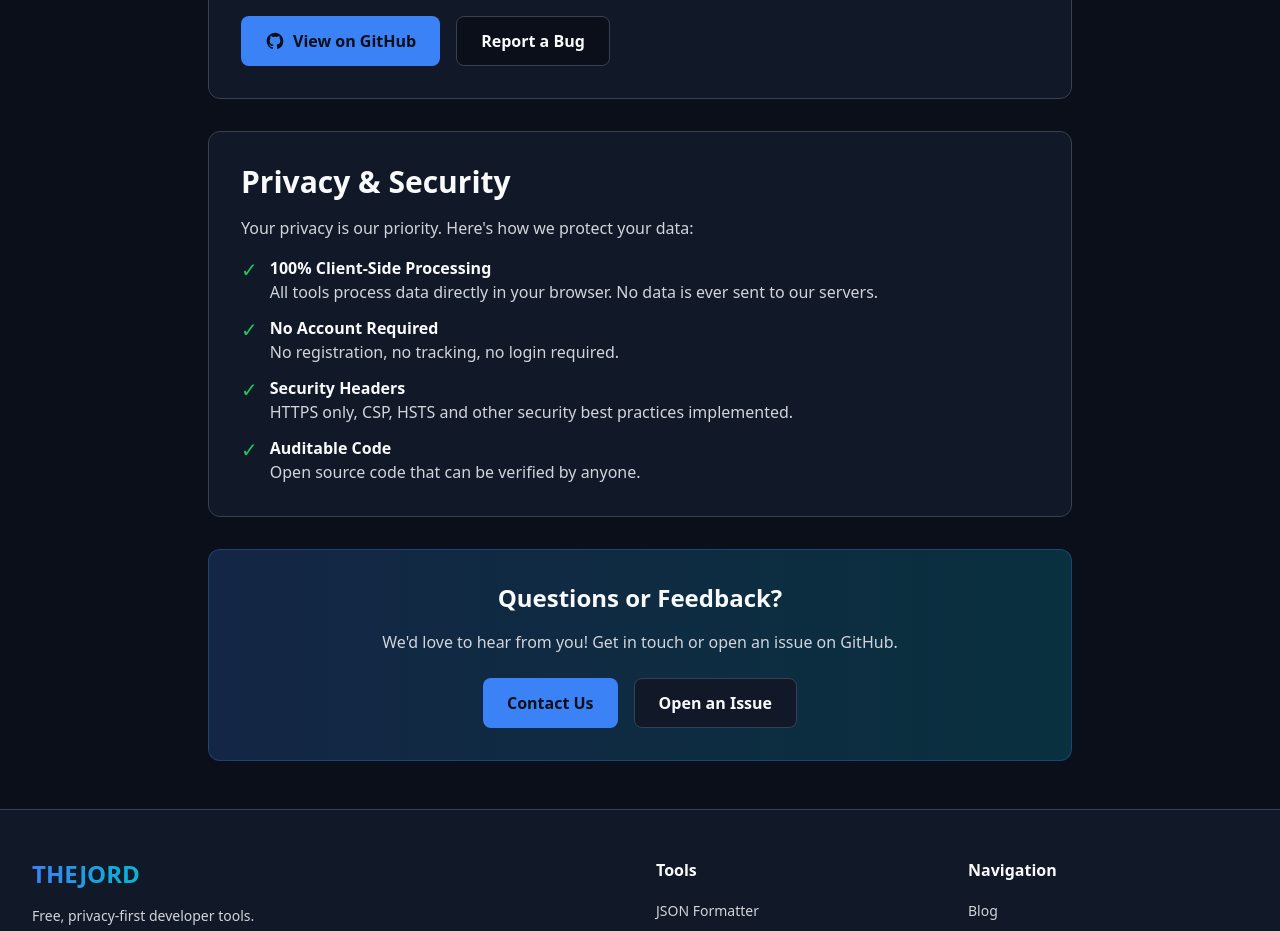
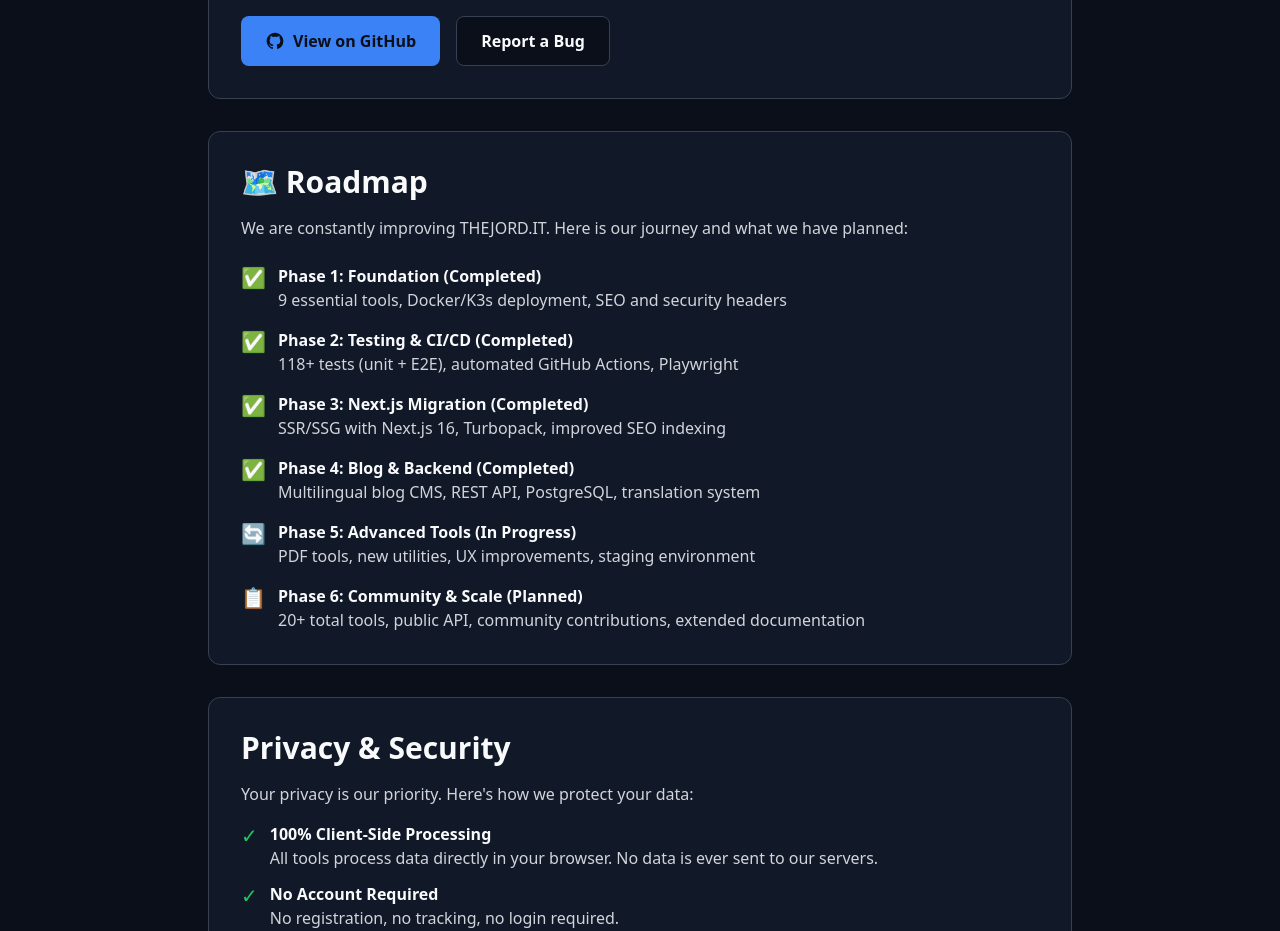
Before and after one commit to thejord-it/thejord-web, a Next.js app: page /en/about in a window 1280 px wide. Shown: the part 1300-2231 px from the top of the page. Built offline with nearby package versions, Linux system fonts and the light colour scheme; no server answers.

Commit message:
Add roadmap, update changelog, enable Google Analytics
- Add roadmap section to About page (6 phases, bilingual)
- Add v2.1.0 to changelog (K8s deploy, API proxy, blog, GA)
- Update changelog summary table with new version
- Add NEXT_PUBLIC_GA_MEASUREMENT_ID to Dockerfile

```diff
--- a/app/[locale]/about/page.tsx
+++ b/app/[locale]/about/page.tsx
@@ -134,6 +134,98 @@ export default function About() {
           </div>
         </section>
 
+        {/* Roadmap Section */}
+        <section className="bg-bg-dark border border-border rounded-xl p-4 md:p-8 mb-4 md:mb-8">
+          <h2 className="text-2xl md:text-3xl font-bold mb-3 md:mb-4 text-text-primary">
+            {locale === 'it' ? '🗺️ Roadmap' : '🗺️ Roadmap'}
+          </h2>
+          <p className="text-text-secondary mb-4 md:mb-6">
+            {locale === 'it'
+              ? 'Stiamo costantemente migliorando THEJORD.IT. Ecco il nostro percorso e cosa abbiamo in programma:'
+              : 'We are constantly improving THEJORD.IT. Here is our journey and what we have planned:'}
+          </p>
+          <div className="space-y-4">
+            <div className="flex items-start gap-3">
+              <span className="text-green-500 text-xl">✅</span>
+              <div>
+                <strong className="text-text-primary">
+                  {locale === 'it' ? 'Fase 1: Foundation (Completata)' : 'Phase 1: Foundation (Completed)'}
+                </strong>
+                <p className="text-text-secondary">
+                  {locale === 'it'
+                    ? '9 strumenti essenziali, deployment Docker/K3s, SEO e security headers'
+                    : '9 essential tools, Docker/K3s deployment, SEO and security headers'}
+                </p>
+              </div>
+            </div>
+            <div className="flex items-start gap-3">
+              <span className="text-green-500 text-xl">✅</span>
+              <div>
+                <strong className="text-text-primary">
+                  {locale === 'it' ? 'Fase 2: Testing & CI/CD (Completata)' : 'Phase 2: Testing & CI/CD (Completed)'}
+                </strong>
+                <p className="text-text-secondary">
+                  {locale === 'it'
+                    ? '118+ test (unit + E2E), GitHub Actions automatizzato, Playwright'
+                    : '118+ tests (unit + E2E), automated GitHub Actions, Playwright'}
+                </p>
+              </div>
+            </div>
+            <div className="flex items-start gap-3">
+              <span className="text-green-500 text-xl">✅</span>
+              <div>
+                <strong className="text-text-primary">
+                  {locale === 'it' ? 'Fase 3: Next.js Migration (Completata)' : 'Phase 3: Next.js Migration (Completed)'}
+                </strong>
+                <p className="text-text-secondary">
+                  {locale === 'it'
+                    ? 'SSR/SSG con Next.js 16, Turbopack, migliore indicizzazione SEO'
+                    : 'SSR/SSG with Next.js 16, Turbopack, improved SEO indexing'}
+                </p>
+              </div>
+            </div>
+            <div className="flex items-start gap-3">
+              <span className="text-green-500 text-xl">✅</span>
+              <div>
+                <strong className="text-text-primary">
+                  {locale === 'it' ? 'Fase 4: Blog & Backend (Completata)' : 'Phase 4: Blog & Backend (Completed)'}
+                </strong>
+                <p className="text-text-secondary">
+                  {locale === 'it'
+                    ? 'CMS blog multilingue, API REST, PostgreSQL, sistema di traduzione'
+                    : 'Multilingual blog CMS, REST API, PostgreSQL, translation system'}
+                </p>
+              </div>
+            </div>
+            <div className="flex items-start gap-3">
+              <span className="text-blue-500 text-xl">🔄</span>
+              <div>
+                <strong className="text-text-primary">
+                  {locale === 'it' ? 'Fase 5: Advanced Tools (In corso)' : 'Phase 5: Advanced Tools (In Progress)'}
+                </strong>
+                <p className="text-text-secondary">
+                  {locale === 'it'
+                    ? 'PDF tools, nuovi strumenti, miglioramenti UX, ambiente staging'
+                    : 'PDF tools, new utilities, UX improvements, staging environment'}
+                </p>
+              </div>
+            </div>
+            <div className="flex items-start gap-3">
+              <span className="text-gray-500 text-xl">📋</span>
+              <div>
+                <strong className="text-text-primary">
+                  {locale === 'it' ? 'Fase 6: Community & Scale (Pianificata)' : 'Phase 6: Community & Scale (Planned)'}
+                </strong>
+                <p className="text-text-secondary">
+                  {locale === 'it'
+                    ? '20+ tool totali, API pubblica, contributi community, documentazione estesa'
+                    : '20+ total tools, public API, community contributions, extended documentation'}
+                </p>
+              </div>
+            </div>
+          </div>
+        </section>
+
         {/* Privacy & Security Section */}
         <section className="bg-bg-dark border border-border rounded-xl p-4 md:p-8 mb-4 md:mb-8">
           <h2 className="text-2xl md:text-3xl font-bold mb-3 md:mb-4 text-text-primary">{t('privacy.title')}</h2>
--- a/app/[locale]/changelog/page.tsx
+++ b/app/[locale]/changelog/page.tsx
@@ -44,13 +44,81 @@ export default function Changelog() {
           </p>
         </div>
 
+        {/* Version 2.1.0 - Kubernetes Deployment */}
+        <div className="mb-12">
+          <div className="flex items-center gap-4 mb-6">
+            <div className="bg-primary px-4 py-2 rounded-lg">
+              <span className="text-white font-bold text-lg">v2.1.0</span>
+            </div>
+            <span className="text-text-muted">{formatDate('2025-12-01')}</span>
+            <span className="bg-blue-900/30 text-blue-400 px-3 py-1 rounded-full text-sm font-semibold">
+              {locale === 'it' ? 'Produzione' : 'Production'}
+            </span>
+          </div>
+
+          <div className="bg-bg-dark rounded-xl border border-border p-6 mb-6">
+            <h3 className="text-2xl font-bold mb-4 text-green-400 flex items-center gap-2">
+              ✨ {locale === 'it' ? 'Deploy Kubernetes e Miglioramenti' : 'Kubernetes Deploy & Improvements'}
+            </h3>
+            <ul className="space-y-3 text-text-secondary">
+              <li className="flex items-start gap-3">
+                <span className="text-green-400 mt-1">●</span>
+                <div>
+                  <strong className="text-text-primary">{locale === 'it' ? 'Infrastruttura Kubernetes' : 'Kubernetes Infrastructure'}</strong>
+                  <ul className="text-sm mt-1 space-y-1 ml-4">
+                    <li>• {locale === 'it' ? 'Deploy su cluster K3s con 2 repliche' : 'Deploy on K3s cluster with 2 replicas'}</li>
+                    <li>• {locale === 'it' ? 'Cloudflare Tunnel per ingress sicuro' : 'Cloudflare Tunnel for secure ingress'}</li>
+                    <li>• {locale === 'it' ? 'PostgreSQL in container Docker dedicato' : 'PostgreSQL in dedicated Docker container'}</li>
+                    <li>• CI/CD {locale === 'it' ? 'con GitHub Actions e self-hosted runner' : 'with GitHub Actions and self-hosted runner'}</li>
+                  </ul>
+                </div>
+              </li>
+              <li className="flex items-start gap-3">
+                <span className="text-green-400 mt-1">●</span>
+                <div>
+                  <strong className="text-text-primary">{locale === 'it' ? 'API Proxy Pattern' : 'API Proxy Pattern'}</strong>
+                  <p className="text-sm mt-1">
+                    {locale === 'it'
+                      ? 'Backend API interno non esposto pubblicamente. Tutte le chiamate passano attraverso Next.js API routes per maggiore sicurezza.'
+                      : 'Internal backend API not publicly exposed. All calls go through Next.js API routes for enhanced security.'}
+                  </p>
+                </div>
+              </li>
+              <li className="flex items-start gap-3">
+                <span className="text-green-400 mt-1">●</span>
+                <div>
+                  <strong className="text-text-primary">{locale === 'it' ? 'Blog Multilingue Completo' : 'Complete Multilingual Blog'}</strong>
+                  <ul className="text-sm mt-1 space-y-1 ml-4">
+                    <li>• 6 {locale === 'it' ? 'articoli in italiano' : 'articles in Italian'}</li>
+                    <li>• 6 {locale === 'it' ? 'articoli in inglese' : 'articles in English'}</li>
+                    <li>• {locale === 'it' ? 'Sistema di traduzione collegato tra lingue' : 'Translation system linked between languages'}</li>
+                    <li>• {locale === 'it' ? 'Icone per ogni articolo' : 'Icons for each article'}</li>
+                  </ul>
+                </div>
+              </li>
+              <li className="flex items-start gap-3">
+                <span className="text-green-400 mt-1">●</span>
+                <div>
+                  <strong className="text-text-primary">Google Analytics & SEO</strong>
+                  <ul className="text-sm mt-1 space-y-1 ml-4">
+                    <li>• Google Analytics 4 {locale === 'it' ? 'integrato' : 'integrated'}</li>
+                    <li>• Sitemap.xml {locale === 'it' ? 'dinamica con tutti i blog post' : 'dynamic with all blog posts'}</li>
+                    <li>• Robots.txt {locale === 'it' ? 'ottimizzato' : 'optimized'}</li>
+                    <li>• hreflang {locale === 'it' ? 'per SEO multilingue' : 'for multilingual SEO'}</li>
+                  </ul>
+                </div>
+              </li>
+            </ul>
+          </div>
+        </div>
+
         {/* Version 2.0.0 - Next.js Migration */}
         <div className="mb-12">
           <div className="flex items-center gap-4 mb-6">
-            <div className="bg-primary px-4 py-2 rounded-lg">
+            <div className="bg-secondary px-4 py-2 rounded-lg">
               <span className="text-white font-bold text-lg">v2.0.0</span>
             </div>
-            <span className="text-text-muted">{formatDate('2025-01-20')}</span>
+            <span className="text-text-muted">{formatDate('2025-11-18')}</span>
             <span className="bg-purple-900/30 text-purple-400 px-3 py-1 rounded-full text-sm font-semibold">
               {t('majorUpdate')}
             </span>
@@ -310,11 +378,22 @@ export default function Changelog() {
               <tbody className="divide-y divide-border">
                 <tr>
                   <td className="py-3 px-4">
-                    <span className="bg-primary px-3 py-1 rounded text-white font-semibold">v2.0.0</span>
+                    <span className="bg-primary px-3 py-1 rounded text-white font-semibold">v2.1.0</span>
                   </td>
-                  <td className="py-3 px-4">20 {locale === 'it' ? 'Gen' : 'Jan'} 2025</td>
+                  <td className="py-3 px-4">1 {locale === 'it' ? 'Dic' : 'Dec'} 2025</td>
                   <td className="py-3 px-4">
                     🚀 {locale === 'it'
+                      ? 'Deploy Kubernetes, API Proxy, Blog multilingue, Google Analytics'
+                      : 'Kubernetes deploy, API Proxy, Multilingual blog, Google Analytics'}
+                  </td>
+                </tr>
+                <tr>
+                  <td className="py-3 px-4">
+                    <span className="bg-secondary px-3 py-1 rounded text-white font-semibold">v2.0.0</span>
+                  </td>
+                  <td className="py-3 px-4">18 {locale === 'it' ? 'Nov' : 'Nov'} 2025</td>
+                  <td className="py-3 px-4">
+                    {locale === 'it'
                       ? 'Migrazione a Next.js 16, Blog + Tools integrati, 118 unit tests'
                       : 'Migration to Next.js 16, Blog + Tools integrated, 118 unit tests'}
                   </td>
```
